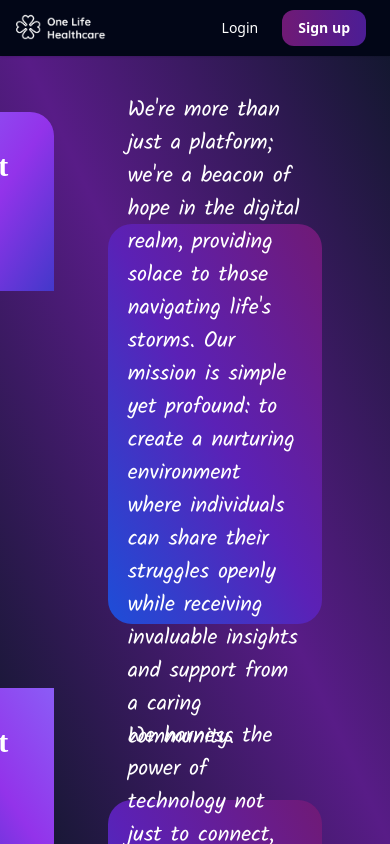
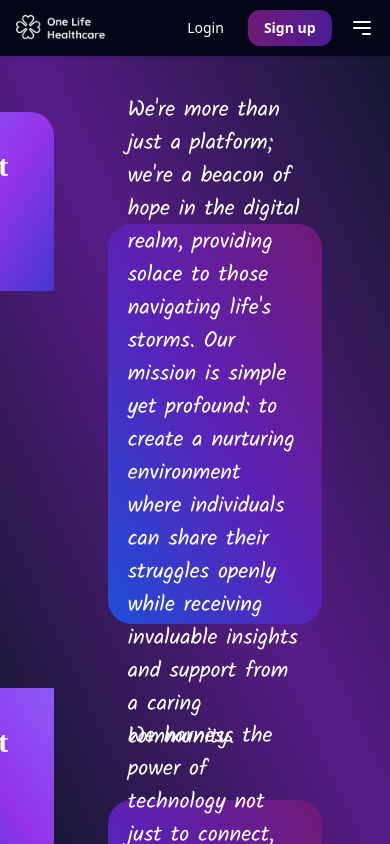
Before and after one commit to Vetanshu/Healthcare, a React (Vite) app in the folder my-project/: page /about in a window 390 px wide. Built offline with nearby package versions, Linux system fonts and the light colour scheme; a web font is replaced by a local one.

Commit message:
check navbar

```diff
--- a/my-project/src/components/About Us/About.jsx
+++ b/my-project/src/components/About Us/About.jsx
@@ -70,11 +70,12 @@ const About = () => {
             once: true
           }}
           >
-            <div className="small-box w-[30%] lg:text-right lg:w-60 h-[35%] -translate-x-[200px] lg:h-48 bg-gradient-to-bl from-violet-500 via-purple-600 to-indigo-700 text-3xl lg:text-4xl text-white flex justify-center items-center absolute font-semibold font-play rounded-tl-3xl rounded-br-3xl lg:top-0 lg:translate-x-[550px] transform md:-translate-x-40 md:text-3xl md:w-[210px] md:h-[150px] box-shadow: 0 29px 52px rgba(0,0,0,0.40), 0 25px 16px rgba(0,0,0,0.20);">
+            <div className="small-box w-[30%] lg:text-right lg:w-60 h-[35%] -translate-x-[200px] lg:h-48 bg-gradient-to-bl from-violet-500 via-purple-600 to-indigo-700 text-3xl lg:text-4xl text-white flex justify-center items-center absolute font-semibold font-play rounded-tl-3xl rounded-br-3xl lg:top-0 lg:translate-x-[550px] transform md:-translate-x-40 md:text-3xl md:w-[210px] md:h-[150px] box-shadow: 0 29px 52px rgba(0,0,0,0.40), 0 25px 16px rgba(0,0,0,0.20);
+            ">
               What We <br />
               Do?
             </div>
-            <div className="text-box w-[55%] h-[400px] text-[22px] ml-24 lg:w-[600px] bg-gradient-to-tr from-blue-700 via-violet-800 to-fuchsia-900 lg:h-[350px] rounded-3xl mt-28 -translate-x-7 z-10 flex justify-center items-center px-5 lg:px-10 lg:text-2xl font-medium font-kalam text-white ylg:mt-28 lg:ml-16 md:w-[50%] md:ml-52 md:p-11 md:mt-24 md:text-xl md:h-[400px] box-shadow: 0 29px 52px rgba(0,0,0,0.40), 0 25px 16px rgba(0,0,0,0.20);">
+            <div className="text-box w-[55%] h-[400px] text-[22px] ml-24 lg:w-[600px] bg-gradient-to-tr from-blue-700 via-violet-800 to-fuchsia-900 lg:h-[350px] rounded-3xl mt-28 -translate-x-7 z-10 flex justify-center items-center px-5 lg:px-10 lg:text-2xl font-medium font-kalam text-white lg:mt-28 lg:ml-16 md:w-[50%] md:ml-52 md:p-11 md:mt-24 md:text-xl md:h-[400px] box-shadow: 0 29px 52px rgba(0,0,0,0.40), 0 25px 16px rgba(0,0,0,0.20);">
               <p>
                 We harness the power of technology not just to connect, but to heal—to ensure that every interaction nurtures both mind and soul. We believe in the transformative magic of sharing, knowing that in each narrative lies the potential for healing and growth.
               </p>
@@ -92,7 +93,7 @@ const About = () => {
           }}
 
           >
-            <div className="small-box w-[30%] lg:w-60 h-[35%] lg:leading-mid -translate-x-[200px] lg:h-48 bg-gradient-to-br from-violet-500 via-purple-600 to-indigo-700 text-3xl lg:text-4xl text-white flex justify-center items-center absolute font-semibold font-play rounded-tr-3xl rounded-bl-3xl lg:top-0 lg:ml-5 transform md:-translate-x-40 md:text-3xl md:w-[210px] md:h-[150px] box-shadow: 0 29px 52px rgba(0,0,0,0.40), 0 25px 16px rgba(0,0,0,0.20); ">
+            <div className="small-box w-[30%] lg:w-60 h-[35%] lg:leading-mid -translate-x-[200px] lg:h-48 bg-gradient-to-br from-violet-500 via-purple-600 to-indigo-700 text-3xl lg:text-4xl text-white flex justify-center items-center absolute font-semibold font-play rounded-tr-3xl rounded-bl-3xl lg:top-0 lg:ml-5 transform md:-translate-x-40 md:text-3xl md:w-[210px] md:h-[150px] box-shadow: 0 29px 52px rgba(0,0,0,0.40), 0 25px 16px rgba(0,0,0,0.20);  ">
               Why We <br />
               Do?
             </div>
--- a/my-project/src/components/Home/Home.jsx
+++ b/my-project/src/components/Home/Home.jsx
@@ -25,19 +25,19 @@ const Home = () => {
     <>
     <div className="absolute top-0 w-full h-screen bg-[radial-gradient(circle_at_bottom_left,_var(--tw-gradient-stops))] from-slate-950 via-indigo-950 to-blue-950 overflow-hidden">
       <div className="flex flex-col md:flex-row h-full justify-center items-center">
-        <div className="w-full md:w-1/2 flex flex-col justify-center items-center text-center font-play text-white px-4 md:px-8 overflow-hidden z-10">
+        <div className="w-full md:w-1/2 flex flex-col justify-center items-center text-center font-play text-white px-4 md:px-8 overflow-hidden z-10 top-96 mt-8 lg:mt-32">
           <div className="overflow-hidden">
             <motion.div variants={variants} initial="hidden" animate="show">
-              <h1 className="text-5xl md:text-4xl lg:text-6xl font-medium mb-4">
+              <h1 className="text-4xl md:text-4xl lg:text-7xl font-medium mb-4">
                 Your Mental
               </h1>
-              <h1 className="text-5xl md:text-4xl lg:text-6xl font-medium mb-4">
+              <h1 className="text-4xl md:text-4xl lg:text-7xl font-medium mb-2">
                 Health Matters
               </h1>
             </motion.div>
           </div>
           {/* Move image here on small screens */}
-          <div className="md:hidden w-full flex justify-center mt-4 overflow-hidden">
+          <div className="md:hidden w-[200px] flex justify-center mt-5 overflow-hidden">
             <motion.img
               src={Image1}
               alt="Mental Health"
@@ -47,7 +47,7 @@ const Home = () => {
               animate="show"
             />
           </div>
-          <div className="mt-10 md:text-lg lg:text-xl font-light overflow-hidden">
+          <div className="mt-7 md:text-lg lg:text-xl lg:mt-24 font-light overflow-hidden text-sm">
             <motion.p
               className="px-12"
               variants={variants}
--- a/my-project/src/components/Navbar/Navbar.jsx
+++ b/my-project/src/components/Navbar/Navbar.jsx
@@ -1,9 +1,15 @@
-import React from 'react';
+import React, { useState } from 'react';
 import { motion } from 'framer-motion';
 import { Link, NavLink } from 'react-router-dom';
 import Image from '../../assets/images/one-life-logo-white.png';
 
 const Header = () => {
+  const [isMenuOpen, setIsMenuOpen] = useState(false);
+
+  const toggleMenu = () => {
+    setIsMenuOpen(!isMenuOpen);
+  };
+
   return (
     <motion.header
       className="shadow z-50 top-0 sticky w-full"
@@ -42,9 +48,49 @@ const Header = () => {
               Sign up
             </Link>
           </div>
+          <div className="lg:hidden flex items-center">
+            <button
+              onClick={toggleMenu}
+              className="text-white hover:text-purple-400 focus:outline-none"
+            >
+              {isMenuOpen ? (
+                <svg
+                  className="w-6 h-6"
+                  fill="none"
+                  stroke="currentColor"
+                  viewBox="0 0 24 24"
+                  xmlns="http://www.w3.org/2000/svg"
+                >
+                  <path
+                    strokeLinecap="round"
+                    strokeLinejoin="round"
+                    strokeWidth="2"
+                    d="M6 18L18 6M6 6l12 12"
+                  ></path>
+                </svg>
+              ) : (
+                <svg
+                  className="w-6 h-6"
+                  fill="none"
+                  stroke="currentColor"
+                  viewBox="0 0 24 24"
+                  xmlns="http://www.w3.org/2000/svg"
+                >
+                  <path
+                    strokeLinecap="round"
+                    strokeLinejoin="round"
+                    strokeWidth="2"
+                    d="M4 6h16M4 12h16m-7 6h7"
+                  ></path>
+                </svg>
+              )}
+            </button>
+          </div>
           <div
-            className="hidden justify-between items-center w-full lg:flex lg:w-auto lg:order-1"
-            id="mobile-menu-2"
+            className={`${
+              isMenuOpen ? 'flex' : 'hidden'
+            } justify-between items-center w-full lg:flex lg:w-auto lg:order-1`}
+            id="mobile-menu"
           >
             <ul className="flex flex-col mt-4 font-medium lg:flex-row lg:space-x-8 lg:mt-0">
               <li>
--- a/my-project/tailwind.config.js
+++ b/my-project/tailwind.config.js
@@ -12,7 +12,7 @@ export default {
       },
 
       screens:{
-        phone:"300px"
+        "phone":"200px"
       },
 
       lineHeight:{
```
